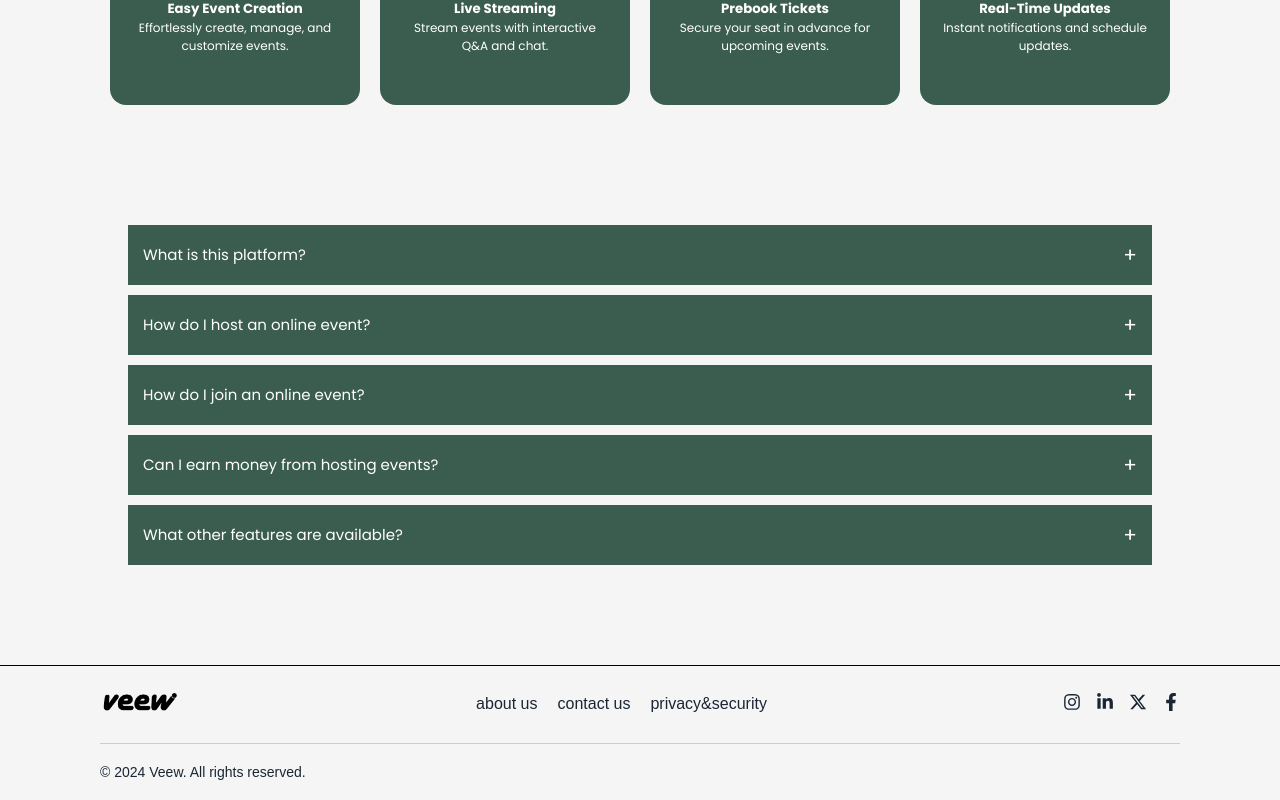
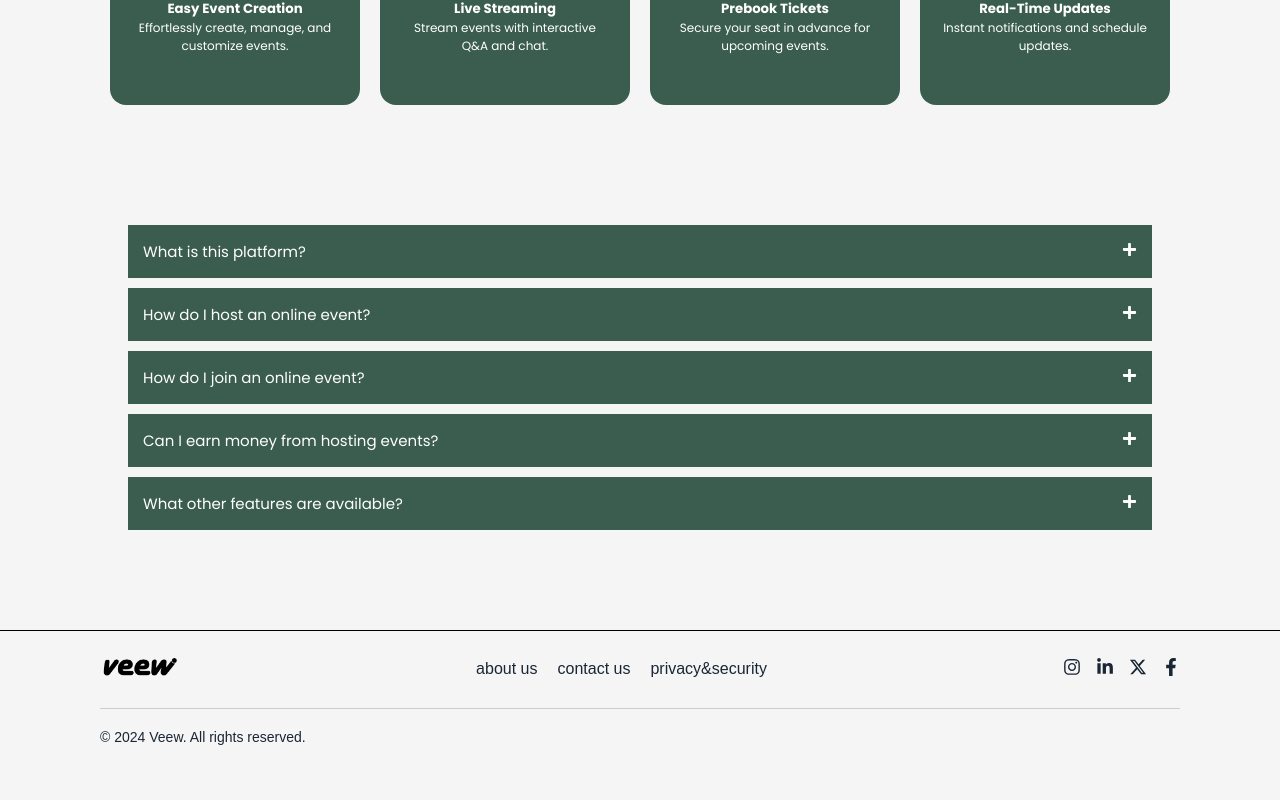
Before and after one commit to AshiqueGhazali/Veew-frontend, a React (Vite) app: page /landing in a window 1280 px wide. Shown: the part 1009-1809 px from the top of the page. After the commit the page ends 1774 px from the top, so only its background shows below. Built offline with nearby package versions, Linux system fonts and the light colour scheme.

Commit message:
user otp page addedd and some another edits

```diff
--- a/src/App.tsx
+++ b/src/App.tsx
@@ -1,7 +1,7 @@
 import './App.css'
 import { Route, Routes } from 'react-router-dom'
-import LandingPage from './Pages/LandingPage/LandingPage'
-import UserRegistration from './Pages/UserRegisteration/UserRegistration'
+import LandingPage from './Pages/user/LandingPage/LandingPage'
+import UserRegistration from './Pages/user/UserRegisteration/UserRegistration'
 
 
 function App() {
--- a/src/Components/user/Accordion/Accordion.css
+++ b/src/Components/user/Accordion/Accordion.css
@@ -26,6 +26,7 @@
     padding: 15px;
     font-size: 15px;
     transition: background-color 0.3s ease;
+    cursor: pointer;
   }
 
   .accordion-header:hover {
@@ -42,7 +43,7 @@
   .accordion-body {
     padding: 15px;
     background-color: var(--green-color);
-    color: #d9e0ff;
+    color: var(--background-color);
     border-top: 1px solid var(--darkgreen-color);
   }
 
@@ -51,5 +52,6 @@
   }
 
   .toggle-icon {
-    font-size: 20px;
+    font-size: 15px;
+    cursor: pointer;
   }
--- a/src/Components/user/Accordion/Accordion.tsx
+++ b/src/Components/user/Accordion/Accordion.tsx
@@ -1,6 +1,10 @@
 import { useState} from 'react';
 import './Accordion.css';
 import {features} from '../../../data/faqData'
+import { ImCross } from "react-icons/im";
+import { FaPlus } from "react-icons/fa";
+
+
 
 
 
@@ -27,7 +31,7 @@ const Accordion = () => {
           <div className="accordion-header" onClick={() => toggleAccordion(index)}>
             <p>{feature.question}</p>
             <span className="toggle-icon">
-              {activeIndex === index ? '-' : '+'}
+              {activeIndex === index ? <ImCross/> : <FaPlus/>}
             </span>
           </div>
           {activeIndex === index && (
```
Also changed, not shown: src/Pages/user/LandingPage/LandingPage.tsx (renamed from src/Pages/LandingPage/LandingPage.tsx, +4 -4 lines), src/Pages/user/UserRegisteration/UserRegistration.tsx (renamed from src/Pages/UserRegisteration/UserRegistration.tsx, +6 -6 lines), src/Pages/user/Home/Home.css (added), src/Pages/user/Home/Home.tsx (renamed from src/Pages/Home/Home.tsx), src/Pages/user/LandingPage/LandingPage.css (renamed from src/Pages/LandingPage/LandingPage.css), src/Pages/user/UserRegisteration/UserRegistration.css (renamed from src/Pages/UserRegisteration/UserRegistration.css).
